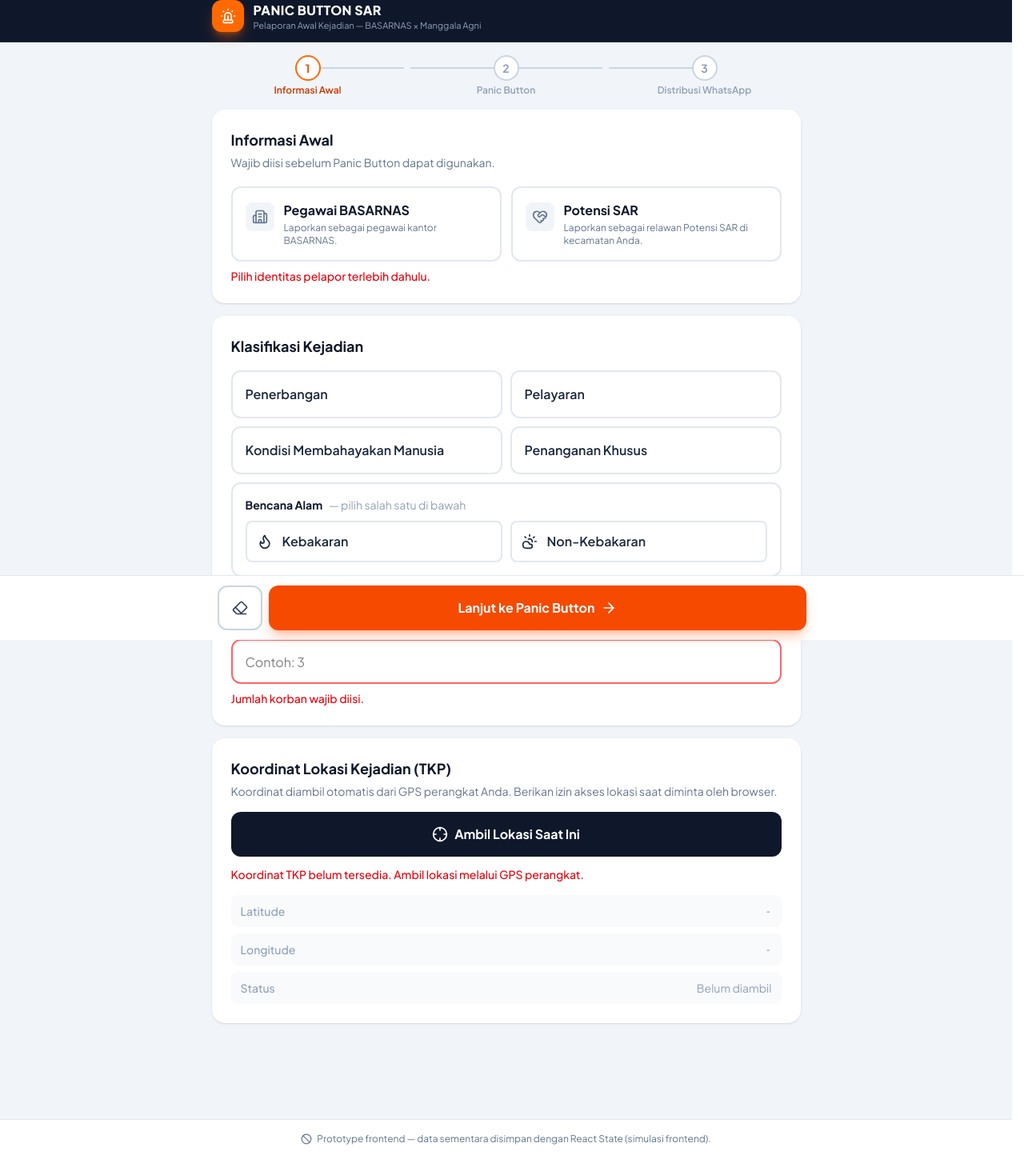
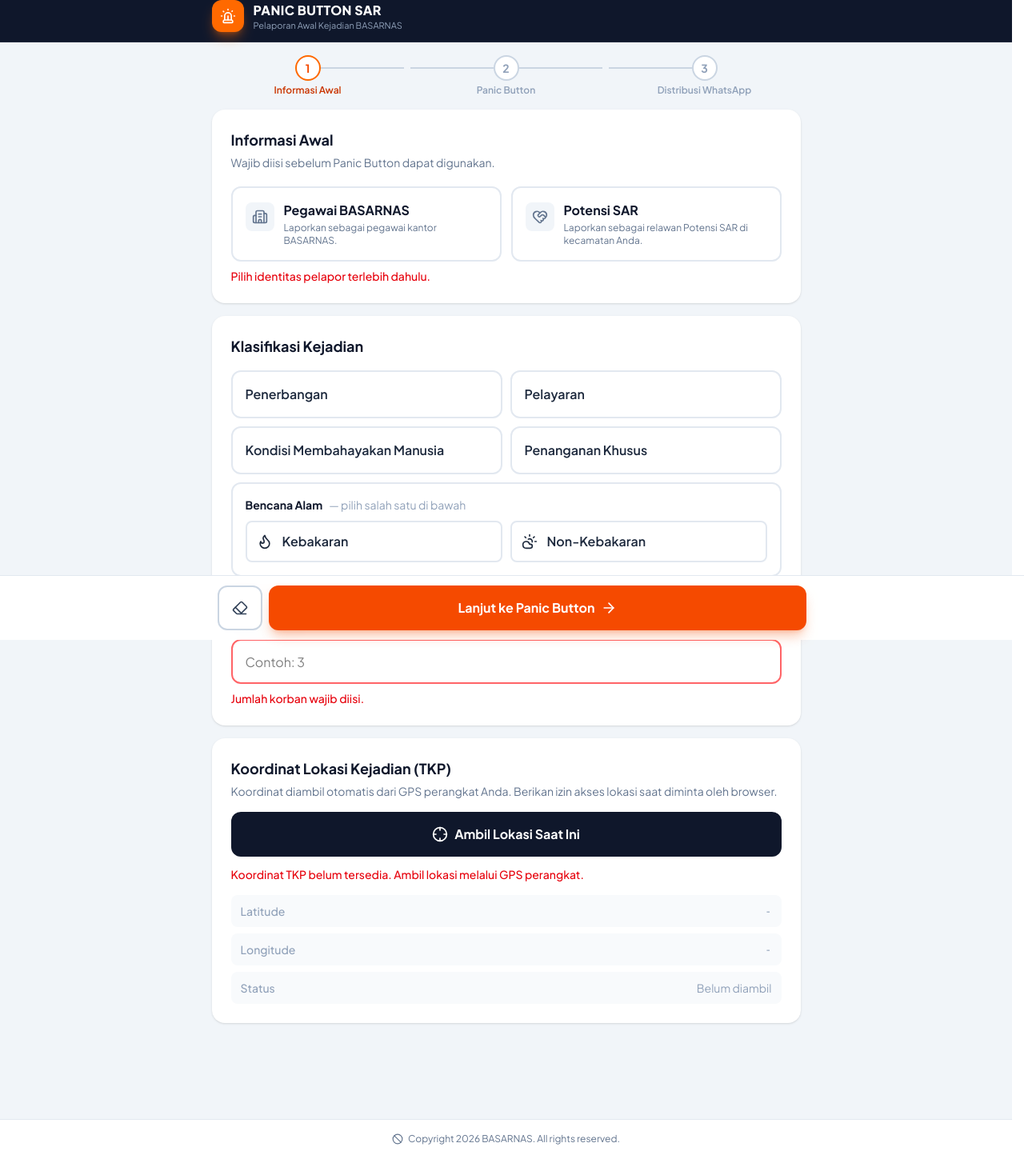
Before and after one commit to GhanzaBetananda/SIGAP-SAR, a React (Vite) app: page /lapor-awal in a window 1280 px wide. Shown: the whole page at 80% size. Built offline with nearby package versions, Linux system fonts and the light colour scheme.

Commit message:
update header dan footer

```diff
--- a/src/components/Layout.jsx
+++ b/src/components/Layout.jsx
@@ -12,7 +12,7 @@ export default function Layout({ children }) {
           <div className="leading-tight">
             <p className="text-base font-extrabold tracking-wide">PANIC BUTTON SAR</p>
             <p className="text-[11px] text-slate-400">
-              Pelaporan Awal Kejadian — BASARNAS × Manggala Agni
+              Pelaporan Awal Kejadian BASARNAS
             </p>
           </div>
         </div>
@@ -24,7 +24,7 @@ export default function Layout({ children }) {
         <div className="safe-area-bottom mx-auto max-w-3xl px-4 py-4 text-center text-xs text-slate-500">
           <p className="flex items-center justify-center gap-1.5">
             <Ban className="h-3.5 w-3.5" />
-            Prototype frontend — data sementara disimpan dengan React State (simulasi frontend).
+            Copyright 2026 BASARNAS. All rights reserved.
           </p>
         </div>
       </footer>
```
